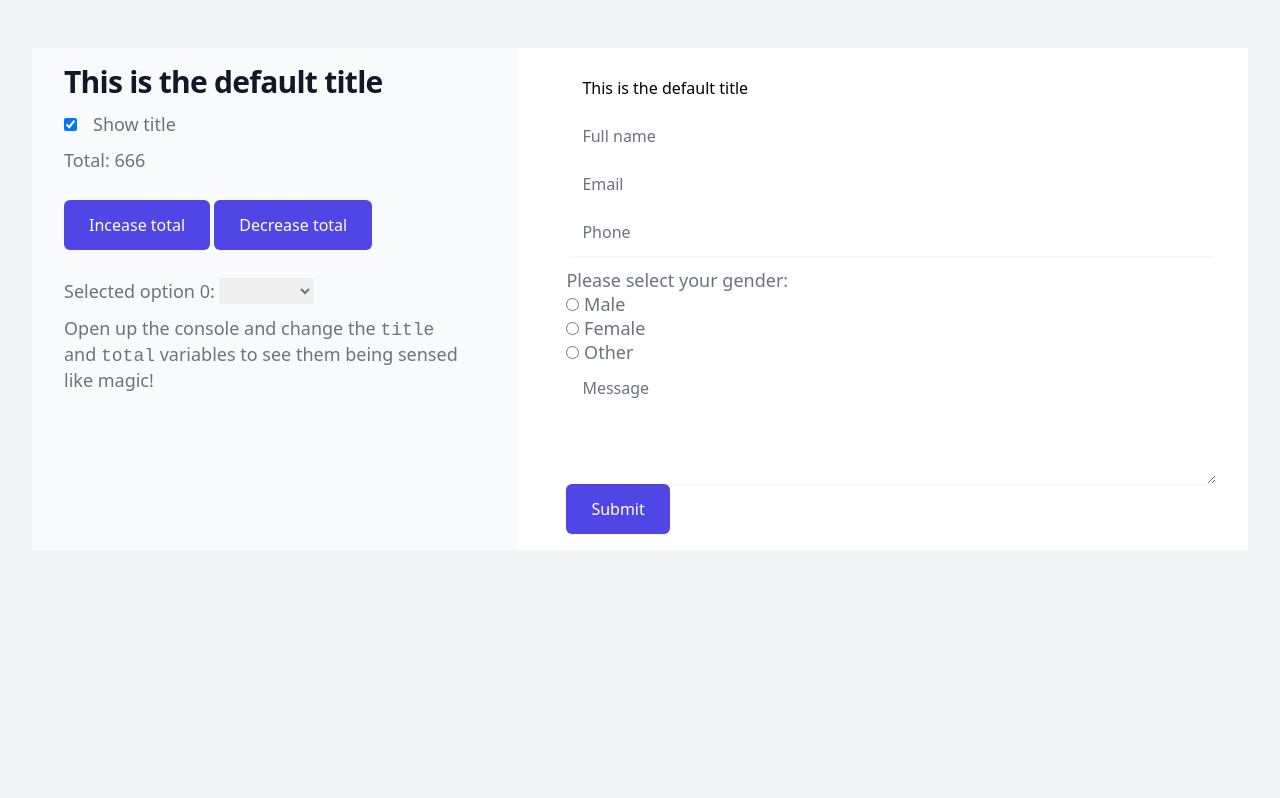
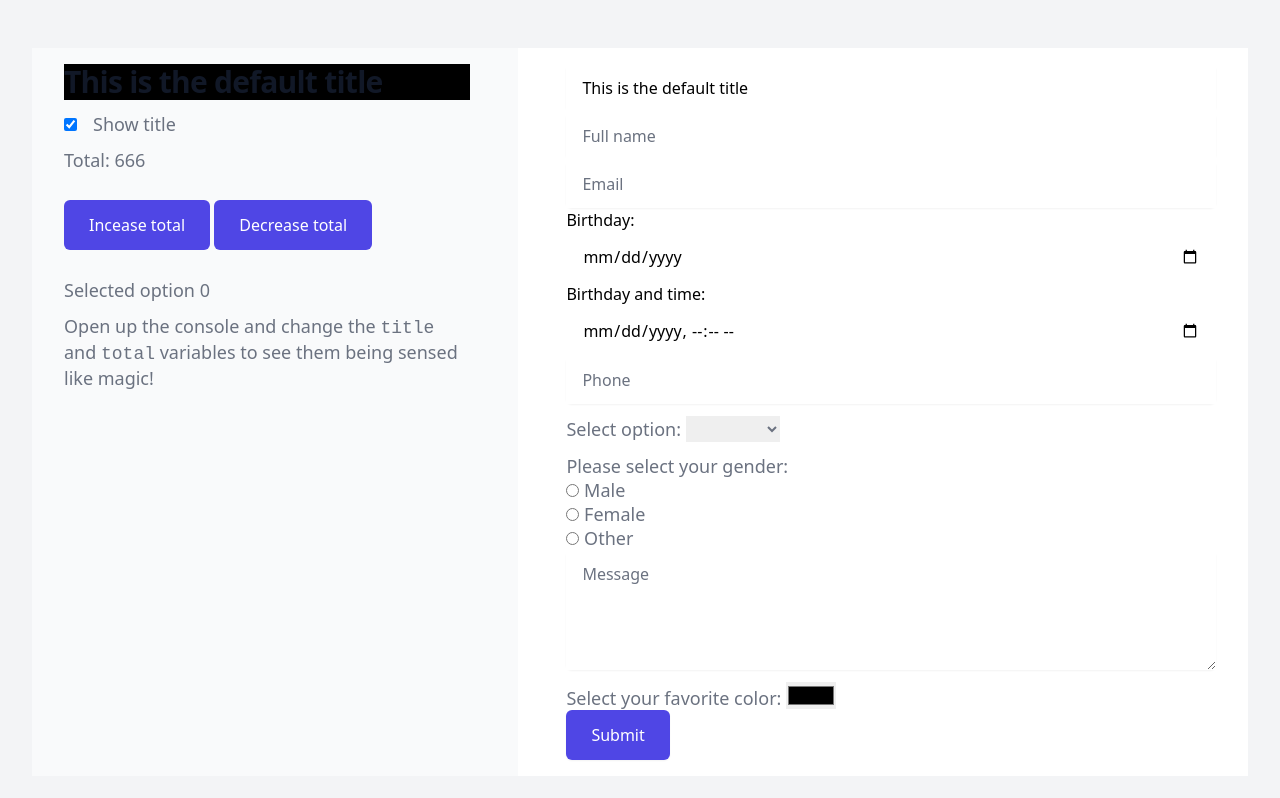
Before and after one commit to ricardoaponte/sensiblejs, a plain HTML site: page sense.html in a window 1280 px wide. Drawn offline with nearby package versions, Linux system fonts and the light colour scheme.

Commit message:
Added css binding

```diff
--- a/sense.html
+++ b/sense.html
@@ -14,11 +14,12 @@
         <div class="relative mx-auto max-w-7xl lg:grid lg:grid-cols-5">
             <div class="px-4 py-16 bg-gray-50 sm:px-6 lg:col-span-2 lg:px-8 lg:py-4 xl:pr-12">
                 <div class="max-w-lg mx-auto">
-                    <div class="text-2xl font-extrabold leading-8 tracking-tight text-gray-900 sm:text-3xl sm:leading-9" s-bind="title"
+
+                    <div s-css="background-color: backgroundColor; color: favcolor" class="text-2xl font-extrabold leading-8 tracking-tight text-gray-900 sm:text-3xl sm:leading-9" s-bind="title"
                             s-if="show">
                         {{ title }}
                     </div>
-                    <div class="flex content-center px-5 py-3 bg-blue-100" s-if="fullName.length > 0">
+                    <div s-css="color: favcolor" class="flex content-center px-5 py-3 bg-blue-100" s-if="fullName.length > 0">
                         <p>Hello&nbsp;
                         <h1 s-bind="fullName">Your full name is: {{ `${fullName} length = ${fullName.length}`
                             }}</h1></p>
@@ -56,13 +57,7 @@
                         Decrease total
                     </button>
                     <div class="mt-3 text-lg leading-6 text-gray-500">
-                        <label for="options" s-bind="selectedOption">Selected option {{ parseInt(selectedOption) }}: </label>
-                        <select id="options" s-bind="selectedOption">
-                            <option value="1">Option 1</option>
-                            <option value="2">Option 2</option>
-                            <option value="3">Option 3</option>
-                            <option value="4">Option 4</option>
-                        </select>
+                        <label for="options" s-bind="selectedOption">Selected option {{ parseInt(selectedOption) }} </label>
                     </div>
                     <div class="mt-3 text-lg leading-6 text-gray-500">
                         Open up the console and change the <tt>title</tt>
@@ -98,12 +93,29 @@
                             </div>
                         </div>
                         <div>
+                            <label for="birthday">Birthday:</label>
+                            <input s-bind="birthDate" type="date" id="birthday" name="birthday" class="block w-full px-4 py-3 placeholder-gray-500 transition duration-150 ease-in-out form-input">
+                        </div>
+                        <div>
+                            <label for="birthday">Birthday and time:</label>
+                            <input s-bind="birthDateTime" type="datetime-local" id="birthdaytime" name="birthday" class="block w-full px-4 py-3 placeholder-gray-500 transition duration-150 ease-in-out form-input">
+                        </div>
+                        <div>
                             <label class="sr-only" for="phone">Phone</label>
                             <div class="relative rounded-md shadow-sm">
                                 <input class="block w-full px-4 py-3 placeholder-gray-500 transition duration-150 ease-in-out form-input" id="phone"
                                         placeholder="Phone"
                                         s-bind="phone"/>
                             </div>
+                        </div>
+                        <div class="mt-3 text-lg leading-6 text-gray-500">
+                            <label for="options">Select option: </label>
+                            <select id="options" s-bind="selectedOption">
+                                <option value="1">Option 1</option>
+                                <option value="2">Option 2</option>
+                                <option value="3">Option 3</option>
+                                <option value="4">Option 4</option>
+                            </select>
                         </div>
                         <div>
                             <div class="mt-3 text-lg leading-6 text-gray-500">
@@ -122,6 +134,12 @@
                                 <textarea class="block w-full px-4 py-3 placeholder-gray-500 transition duration-150 ease-in-out form-input" id="message" placeholder="Message"
                                         rows="4"
                                         s-bind="message"></textarea>
+                            </div>
+                        </div>
+                        <div>
+                            <div class="mt-3 text-lg leading-6 text-gray-500">
+                                <label for="favcolor">Select your favorite color:</label>
+                                <input type="color" id="favcolor" name="favcolor" s-bind="favcolor">
                             </div>
                         </div>
                         <div class="">
@@ -155,7 +173,11 @@
                 email: '',
                 phone: '',
                 message: '',
-                gender: {type: String, default: ''}
+                gender: {type: String, default: ''},
+                favcolor: {type: String, default: ''},
+                backgroundColor: {type: String, default: '#000'},
+                birthDate: {type: String, default: ''},
+                birthDateTime: {type: String, default: ''}
             }
         },
     };
--- a/sense.js
+++ b/sense.js
@@ -10,6 +10,7 @@ function sense(store) {
                     new Function('"use strict";' + store.localPrefix + variable + ' = ' + JSON.stringify(value) + ';')();
                     // Persist it if needed
                     if (store.persist) {
+                        // Check that the variable has a type
                         new Function('"use strict";' + 'localStorage.setItem("' + store.localPrefix + variable + '",' + JSON.stringify(value) + ');')();
                     }
 
@@ -20,6 +21,8 @@ function sense(store) {
 
                     // Process display of elements
                     ifElements();
+                    // Process appearance of elements
+                    cssElements();
                 }
             });
         } catch (error) {
@@ -69,7 +72,8 @@ function sense(store) {
     modelBindings();
     // Element visibility
     ifElements();
-
+    // Element appearance
+    cssElements()
 }
 
 /**
@@ -118,6 +122,15 @@ function setElement(element) {
             element.value = Function('"use strict";return(' + store.localPrefix + element.attributes['s-bind'].value + ');')();
             setInner = true;
             break;
+        case "color":
+        case "date":
+        case "datetime-local":
+            element.oninput = function (event) {
+                new Function('"use strict";var value = ' + JSON.stringify(event.target.value) + ';' + store.localPrefix + element.attributes['s-bind'].value + ' = ' + element.attributes['s-bind'].value + ' = value;')();
+            };
+            element.value = Function('"use strict";return ' + store.localPrefix + element.attributes['s-bind'].value + ';')();
+            setInner = true;
+            break;
         case undefined:
             if (!element.hasOwnProperty('original')) {
                 element.original = element.innerHTML;
@@ -152,8 +165,7 @@ function setElement(element) {
  * Set elements sensible visibility
  */
 function ifElements() {
-    let ifElements = document.querySelectorAll(['[s-if]']);
-    ifElements.forEach((element) => {
+    document.querySelectorAll(['[s-if]']).forEach((element) => {
         try {
             const display = new Function('"use strict";' + ' return ' + store.localPrefix + element.getAttribute('s-if') + ';')()
             if (!element.hasOwnProperty('originalDisplay')) {
@@ -166,3 +178,18 @@ function ifElements() {
         }
     })
 }
+
+/**
+ * Set elements sensible appearance
+ */
+function cssElements() {
+    document.querySelectorAll(['[s-css]']).forEach((element) => {
+        try {
+            element.getAttribute('s-css').split(';').forEach(function(style) {
+                Object.assign(element.style, new Function(`return {"${style.split(':')[0].trim()}":${style.split(':')[1].trim()}}`)());
+            });
+        } catch (error) {
+            console.error(error.message);
+        }
+    })
+}
```
